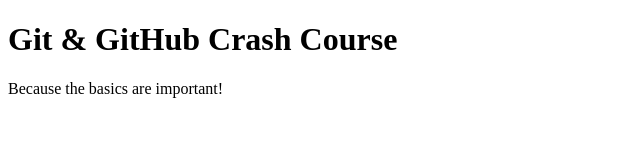
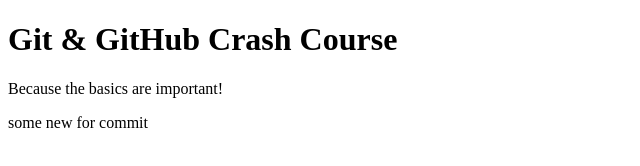
Before and after one commit to ihorsnihur/github-course, a plain HTML site: page index.html in a window 1280 px wide. Shown: the whole page, without its empty margins (0-640 px from the left). Drawn offline with Linux system fonts and the light colour scheme.

Commit message:
added line

```diff
--- a/index.html
+++ b/index.html
@@ -9,5 +9,7 @@
   <body>
     <h1>Git & GitHub Crash Course</h1>
     <p>Because the basics are important!</p>
+    <p>some new for commit</p>
+
   </body>
 </html>
```
